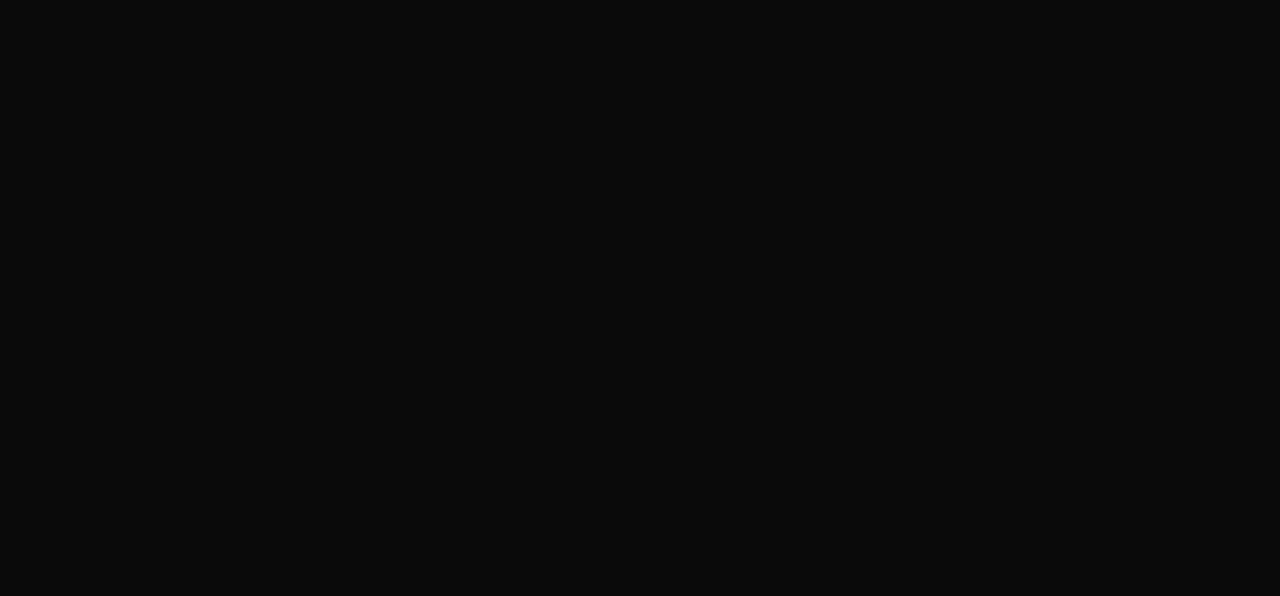
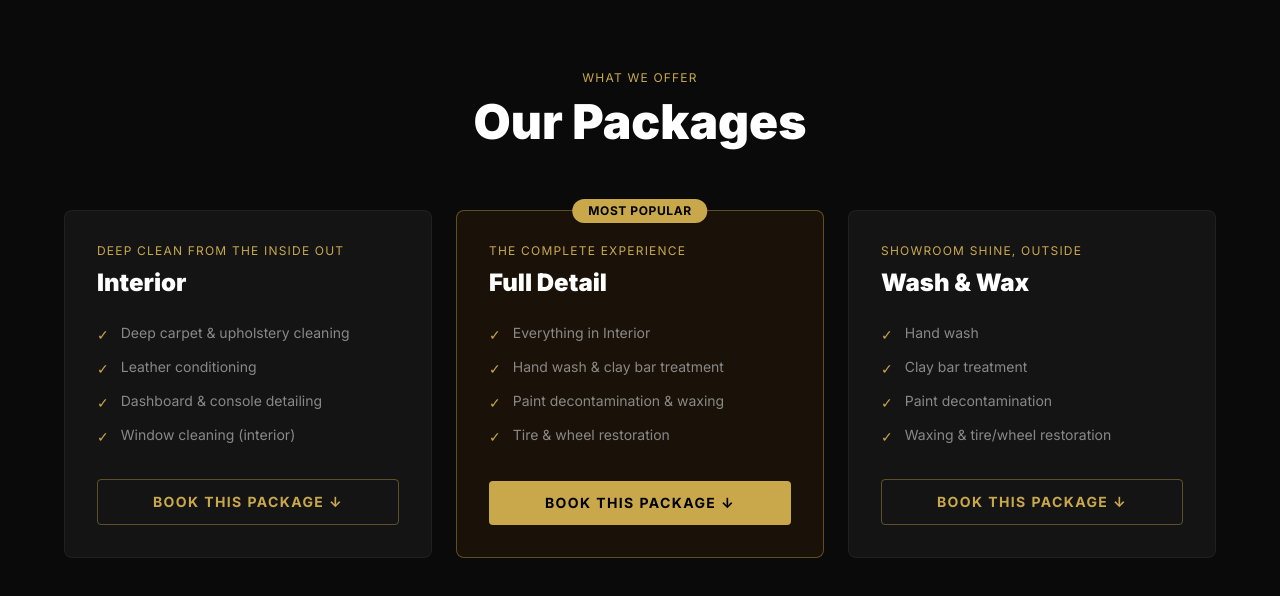
Before and after one commit to akhilpatlolla/Precison, a Next.js app: page /Precison/ in a window 1280 px wide. Shown: the part 826-1422 px from the top of the page. Before the commit the page ends 800 px from the top, so only its background shows below. Built offline with nearby package versions, Linux system fonts and the light colour scheme.

Commit message:
feat: services section with package cards

```diff
--- a/src/app/page.tsx
+++ b/src/app/page.tsx
@@ -1,11 +1,13 @@
 import Nav from '@/components/Nav'
 import Hero from '@/components/Hero'
+import Services from '@/components/Services'
 
 export default function Home() {
   return (
     <main>
       <Nav />
       <Hero />
+      <Services />
     </main>
   )
 }
--- /dev/null
+++ b/src/components/Services.tsx
@@ -0,0 +1,69 @@
+'use client'
+
+import { motion } from 'framer-motion'
+import { PACKAGES } from '@/lib/tokens'
+import { scrollToSection } from '@/lib/scrollTo'
+
+const CHECK = '✓'
+
+export default function Services() {
+  return (
+    <section id="services" className="py-24 px-6 bg-[#0a0a0a]">
+      <div className="max-w-6xl mx-auto">
+        <motion.div
+          initial={{ opacity: 0, y: 24 }}
+          whileInView={{ opacity: 1, y: 0 }}
+          viewport={{ once: true }}
+          transition={{ duration: 0.6 }}
+          className="text-center mb-16"
+        >
+          <p className="text-gold text-xs tracking-widest uppercase mb-3">What We Offer</p>
+          <h2 className="text-4xl md:text-5xl font-black">Our Packages</h2>
+        </motion.div>
+
+        <div className="grid grid-cols-1 md:grid-cols-3 gap-6">
+          {PACKAGES.map((pkg, i) => (
+            <motion.div
+              key={pkg.id}
+              initial={{ opacity: 0, y: 32 }}
+              whileInView={{ opacity: 1, y: 0 }}
+              viewport={{ once: true }}
+              transition={{ duration: 0.5, delay: i * 0.12 }}
+              className={`relative flex flex-col rounded-lg p-8 ${
+                pkg.highlight
+                  ? 'bg-[#1a1208] border border-gold/40'
+                  : 'bg-surface border border-white/5'
+              }`}
+            >
+              {pkg.highlight && (
+                <span className="absolute -top-3 left-1/2 -translate-x-1/2 bg-gold text-black text-xs font-bold px-4 py-1 rounded-full tracking-wider uppercase">
+                  Most Popular
+                </span>
+              )}
+              <p className="text-gold text-xs tracking-widest uppercase mb-2">{pkg.tagline}</p>
+              <h3 className="text-2xl font-black mb-6">{pkg.name}</h3>
+              <ul className="flex-1 space-y-3 mb-8">
+                {pkg.features.map((f) => (
+                  <li key={f} className="flex gap-3 text-sm text-muted">
+                    <span className="text-gold mt-0.5">{CHECK}</span>
+                    {f}
+                  </li>
+                ))}
+              </ul>
+              <button
+                onClick={() => scrollToSection('booking')}
+                className={`w-full py-3 rounded text-sm font-bold tracking-widest uppercase transition-colors ${
+                  pkg.highlight
+                    ? 'bg-gold text-black hover:bg-yellow-400'
+                    : 'border border-gold/40 text-gold hover:bg-gold/10'
+                }`}
+              >
+                Book This Package ↓
+              </button>
+            </motion.div>
+          ))}
+        </div>
+      </div>
+    </section>
+  )
+}
```
